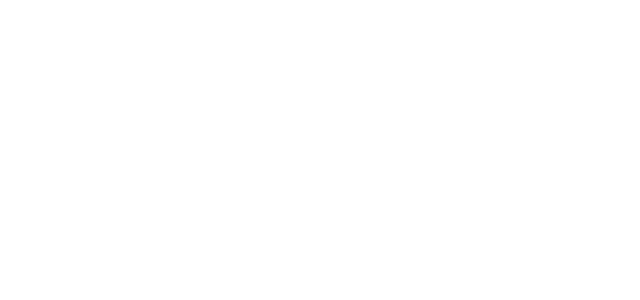
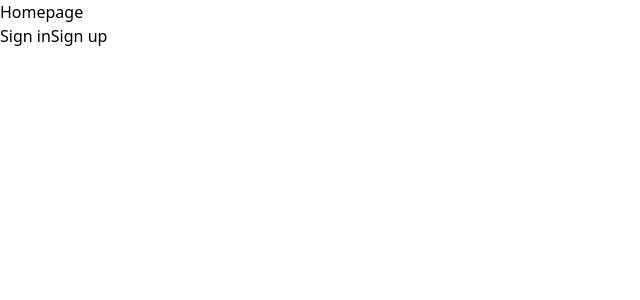
Before and after one commit to MainaMary/Real-Estate-app, a React (Vite) app: page / in a window 1280 px wide. Shown: the top 300 px of the page, without its empty margins (0-640 px from the left). Built offline with nearby package versions, Linux system fonts and the light colour scheme.

Commit message:
Set up routes

```diff
--- a/src/firebase/firebase.ts
+++ b/src/firebase/firebase.ts
@@ -16,5 +16,5 @@ const firebaseConfig = {
 // Initialize Firebase
 const app = initializeApp(firebaseConfig);
 const auth = getAuth(app)
-const db = getFirestore()
+const db = getFirestore(app)
 export {db, auth}
--- a/src/main.tsx
+++ b/src/main.tsx
@@ -1,10 +1,13 @@
 import React from 'react'
 import ReactDOM from 'react-dom/client'
+import { RouterProvider } from 'react-router-dom'
+import CustomLoader from './components/CustomLoader'
 import App from './App'
 import './index.css'
+import { allRoutes } from './routes/routes'
 
 ReactDOM.createRoot(document.getElementById('root') as HTMLElement).render(
   <React.StrictMode>
-    <App />
+    <RouterProvider router={allRoutes} fallbackElement={<CustomLoader/>}/>
   </React.StrictMode>,
 )
--- a/src/model/types.ts
+++ b/src/model/types.ts
@@ -6,3 +6,6 @@ export  interface initialStateType {
     email:string,
     password:string
 }
+export interface ErrorType {
+    message:string
+}
--- /dev/null
+++ b/src/pages/Homepage.tsx
@@ -0,0 +1,16 @@
+import React from 'react'
+import { useNavigate } from 'react-router-dom'
+
+const Homepage = () => {
+    const navigate = useNavigate()
+  return (
+    <div>Homepage
+        <div className='flex'>
+            <button onClick={() =>navigate('/login')}>Sign in</button>
+            <button onClick={() =>navigate('/register')}>Sign up</button>
+        </div>
+    </div>
+  )
+}
+
+export default Homepage
--- /dev/null
+++ b/src/pages/error/Error.tsx
@@ -0,0 +1,9 @@
+import React from 'react'
+
+const Error = () => {
+  return (
+    <div>Error</div>
+  )
+}
+
+export default Error
--- /dev/null
+++ b/src/routes/routes.tsx
@@ -0,0 +1,27 @@
+import { createBrowserRouter } from "react-router-dom";
+import Homepage from "../pages/Homepage";
+import SignUp from "../pages/auth/SignUp";
+import SignIn from "../pages/auth/SignIn";
+import Error from "../pages/error/Error";
+const ROOT = "/";
+const SIGNIN = "/login";
+const REGISTER = "/register";
+const NOTFOUND = "*";
+export const allRoutes = createBrowserRouter([
+  {
+    path: ROOT,
+    element: <Homepage />,
+  },
+  {
+    path: SIGNIN,
+    element: <SignIn />,
+  },
+  {
+    path: REGISTER,
+    element: <SignUp />,
+  },
+  {
+    path: NOTFOUND,
+    element: <Error />,
+  },
+]);
```
